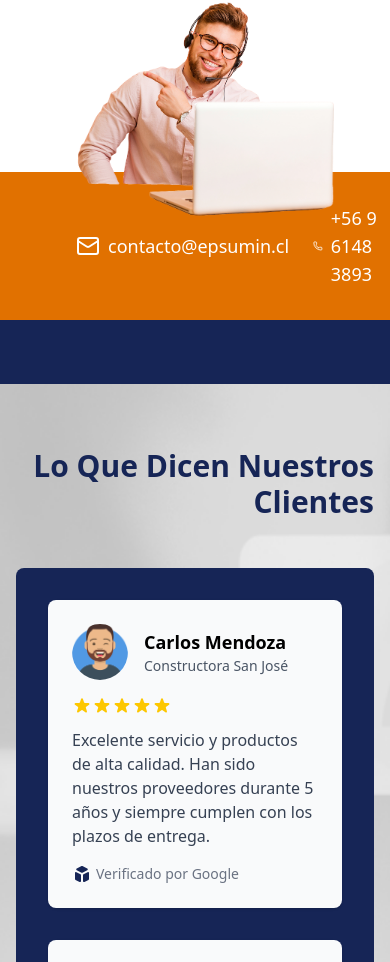
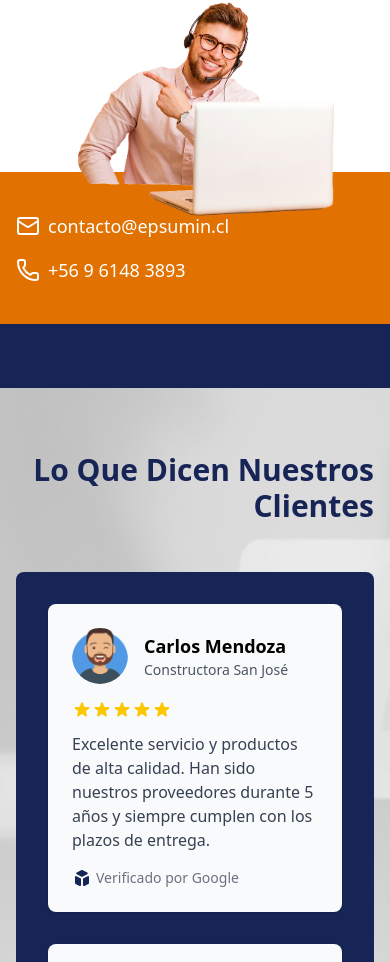
Before and after one commit to Castillos-Spa/Epsuminv1, a Next.js app: page / in a window 390 px wide. Shown: the part 4411-5373 px from the top of the page. Built offline with nearby package versions, Linux system fonts and the light colour scheme; no server answers.

Commit message:
fix: adjust layout and spacing for responsive design in CatalogoDescarga and ServicioInfo components

```diff
--- a/src/components/sections/home/CatalogoDescarga.tsx
+++ b/src/components/sections/home/CatalogoDescarga.tsx
@@ -10,7 +10,7 @@ export default function CatalogoProductos() {
       <div className="container relative mx-auto px-4 max-w-4xl">
         <div className="flex flex-col items-center md:flex-row md:items-center md:justify-between">
           {/* Columna de imágenes - Aumentada para imagen más grande */}
-          <div className=" mb-8 w-full md:mb-0 md:w-3/5 xl:w-3/3 xl:-translate-x-50 md:-translate-x-20 -translate-x-15 2xl:-translate-x-130">
+          <div className="mb-8 w-full md:mb-0 md:w-3/5 xl:w-3/3 xl:-translate-x-50 md:-translate-x-20 -translate-x-15 2xl:-translate-x-130">
             {/* Contenedor de imagen más grande */}
             <div className="relative">
               <Image
@@ -18,7 +18,7 @@ export default function CatalogoProductos() {
                 width={600}
                 height={900}
                 alt="Catálogo de productos en tablet"
-                className="h-auto w-full object-contain drop-shadow-2xl transition-all duration-300 transform hover:scale-155 hover:translate-x-29"
+                className="h-auto w-full object-contain drop-shadow-2xl md:transition-all md:duration-300 md:transform md:hover:scale-155 md:hover:translate-x-29"
                 priority
               />
             </div>
--- a/src/components/sections/servicios/ServicioInfo.tsx
+++ b/src/components/sections/servicios/ServicioInfo.tsx
@@ -44,8 +44,9 @@ export default function SeccionContacto() {
             </div>
           </div>
         </div>
-        <div className="relative z-10 bg-amber-600 px-19 py-8">
-          <div className="flex space-x-6">
+        <div className="relative z-10 bg-amber-600 px-4 md:px-19 py-10">
+          {/* Cambio de flex-row a flex-col en móvil, y flex-row en md (pantallas medianas y más grandes) */}
+          <div className="flex flex-col md:flex-row md:space-x-6 space-y-4 md:space-y-0">
             <div className="flex items-center">
               <Mail className="mr-2 h-6 w-6 text-white" />
               <a href="mailto:contacto@epsumin.cl" className="text-white hover:underline text-lg">
```
